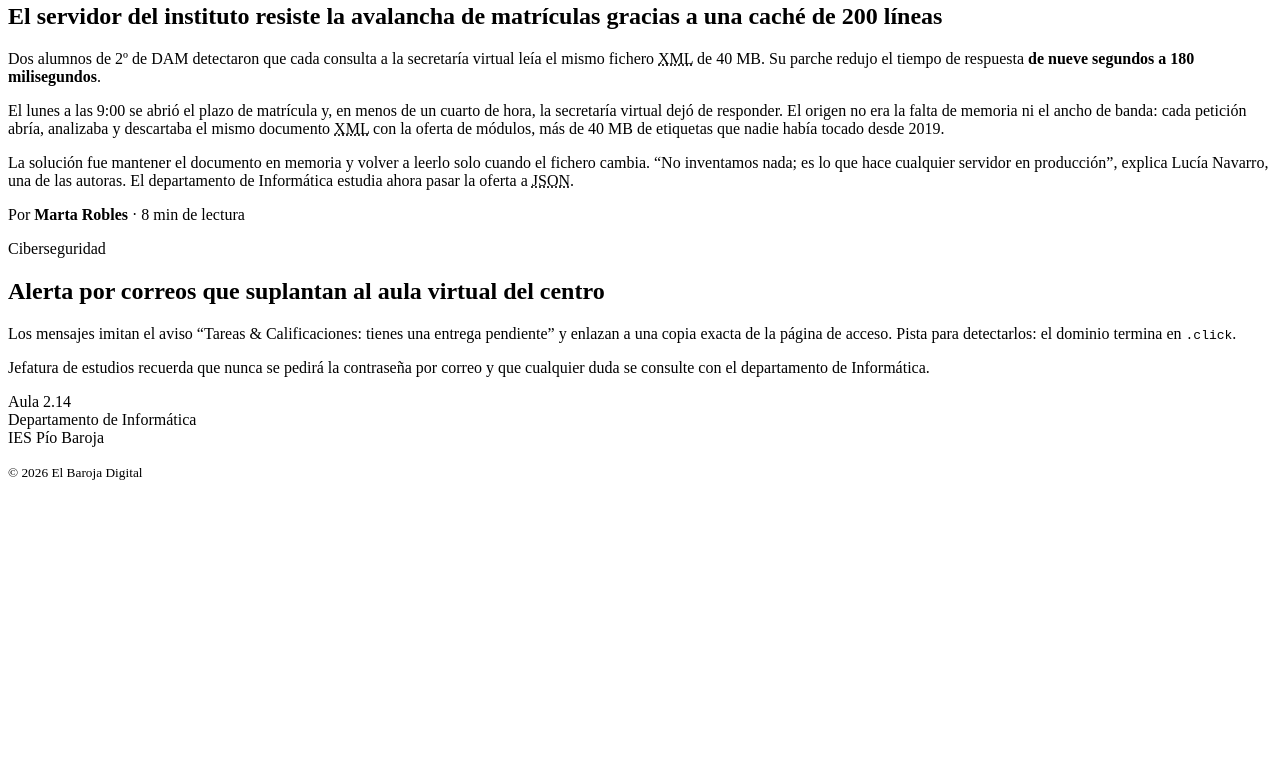
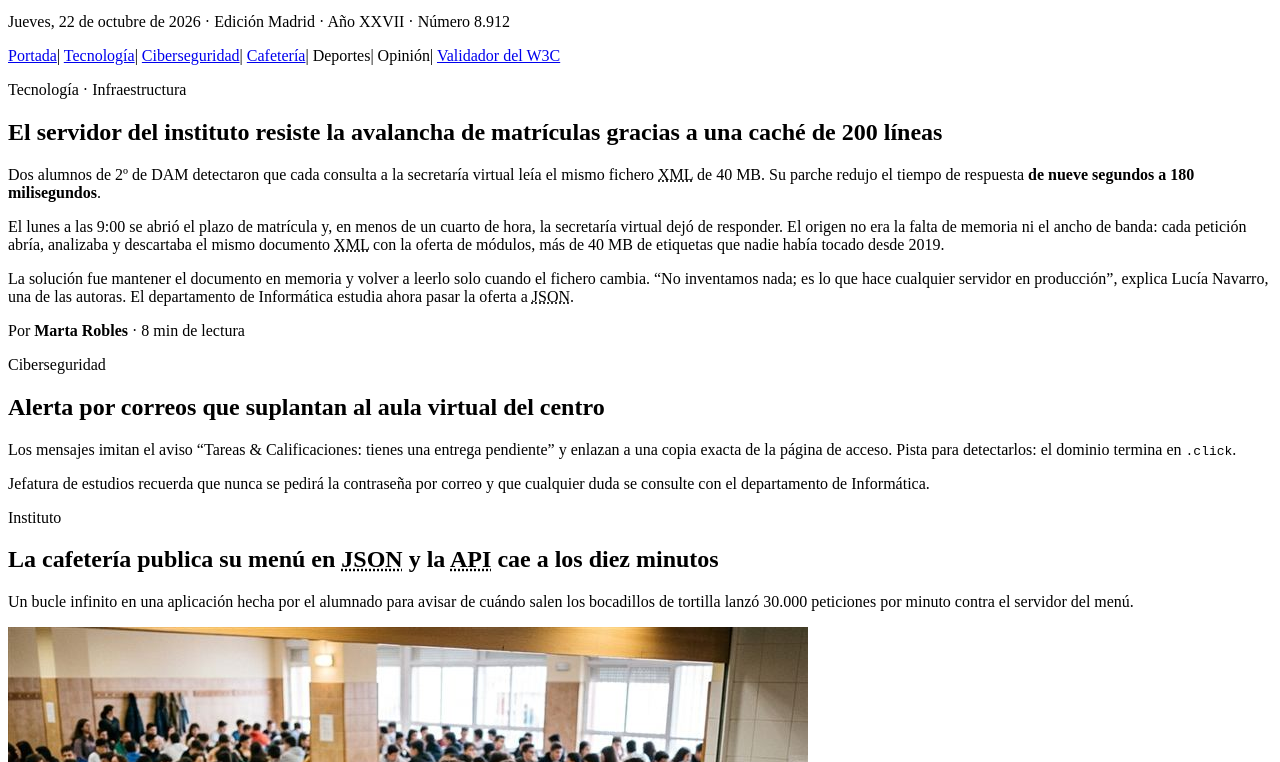
Before and after one commit to tsukigroza/baroja-digital, a plain HTML site: page index.html in a window 1280 px wide. Shown: the part 183-945 px from the top of the page. Before the commit the page ends 800 px from the top, so only its background shows below. Drawn offline with Linux system fonts and the light colour scheme.

Commit message:
Ejercicio 5

```diff
--- a/index.html
+++ b/index.html
@@ -10,15 +10,29 @@
         <meta name="viewport" content="width=device-width, initial-scale=1.0">
 
     </head>
-    </head>
     <body>
+
+
+        <img src="img/logo-ies.jpg" width="70px" height="70px">
+
+
         <h1>El Baroja Digital</h1>
         <p>Diario de la comunidad del IES Pío Baroja desde 1999</p>
         <p>Jueves, 22 de octubre de 2026 · Edición Madrid · Año XXVII · Número 8.912</p>
 
+         <p>
+            <a href="index.html">Portada</a>|
+            <a href="#tecnologia">Tecnología</a>|
+            <a href="#ciberseguridad">Ciberseguridad</a>|
+            <a href="noticias/cafeteria.html">Cafetería</a>|
+            Deportes|
+            Opinión|
+        <a href="https://validator.w3.org/">Validador del W3C</a>
+        </p>
+
         <p>Tecnología · Infraestructura</p>
 
-        <h2>El servidor del instituto resiste la avalancha de matrículas gracias a una caché de 200 líneas</h2>
+        <h2 id="tecnologia">El servidor del instituto resiste la avalancha de matrículas gracias a una caché de 200 líneas</h2>
         <p>Dos alumnos de 2º de DAM detectaron que cada consulta a la secretaría virtual leía el mismo fichero <abbr title="eXtensible Markup Language">XML</abbr> de 40 MB.
             Su parche redujo el tiempo de respuesta <strong>de nueve segundos a 180 milisegundos</strong>.</p>
         <p>El lunes a las 9:00 se abrió el plazo de matrícula y, en menos de un cuarto de hora, la secretaría virtual dejó de responder.
@@ -29,16 +43,30 @@
 
 
         <p>Ciberseguridad</p>
-        <h2>Alerta por correos que suplantan al aula virtual del centro</h2>
+        <h2 id="ciberseguridad">Alerta por correos que suplantan al aula virtual del centro</h2>
         <p>Los mensajes imitan el aviso <q>Tareas &amp; Calificaciones: tienes una entrega pendiente</q> y enlazan a una copia exacta de la página de acceso. Pista para detectarlos: el dominio termina en <code>.click</code>.</p>
 
         <p>Jefatura de estudios recuerda que nunca se pedirá la contraseña por correo y que cualquier duda se consulte con el departamento de Informática.</p>
 
+        <!-- Resumen de la cafetería en la portada-->
+        <p>Instituto</p>
+        <h2>La cafetería publica su menú en <abbr title="JavaScript Object Notation">JSON</abbr> y la <abbr title="Interfaz de Programación de Aplicaciones">API</abbr> cae a los diez minutos</h2>
 
+        <p>Un bucle infinito en una aplicación hecha por el alumnado para avisar de cuándo salen los bocadillos de tortilla lanzó 30.000 peticiones por minuto contra el servidor del menú.</p>
+
+        <img src="img/cafeteria.jpg">
+        <a href="noticias/cafeteria.html">Leer la noticia completa</a>
+
+
+        <!-- Pie de página-->
         <p>Aula 2.14<br>
         Departamento de Informática<br>
         IES Pío Baroja</p>
 
+
         <p><small>&copy; 2026 El Baroja Digital</small></p>
+
+        <a href="mailto:redaccion@example.com">redaccion@example.com</a>
+
     </body>
 </html>
```
Also changed, not shown: noticias/cafeteria.html (added, +37 -0 lines).
